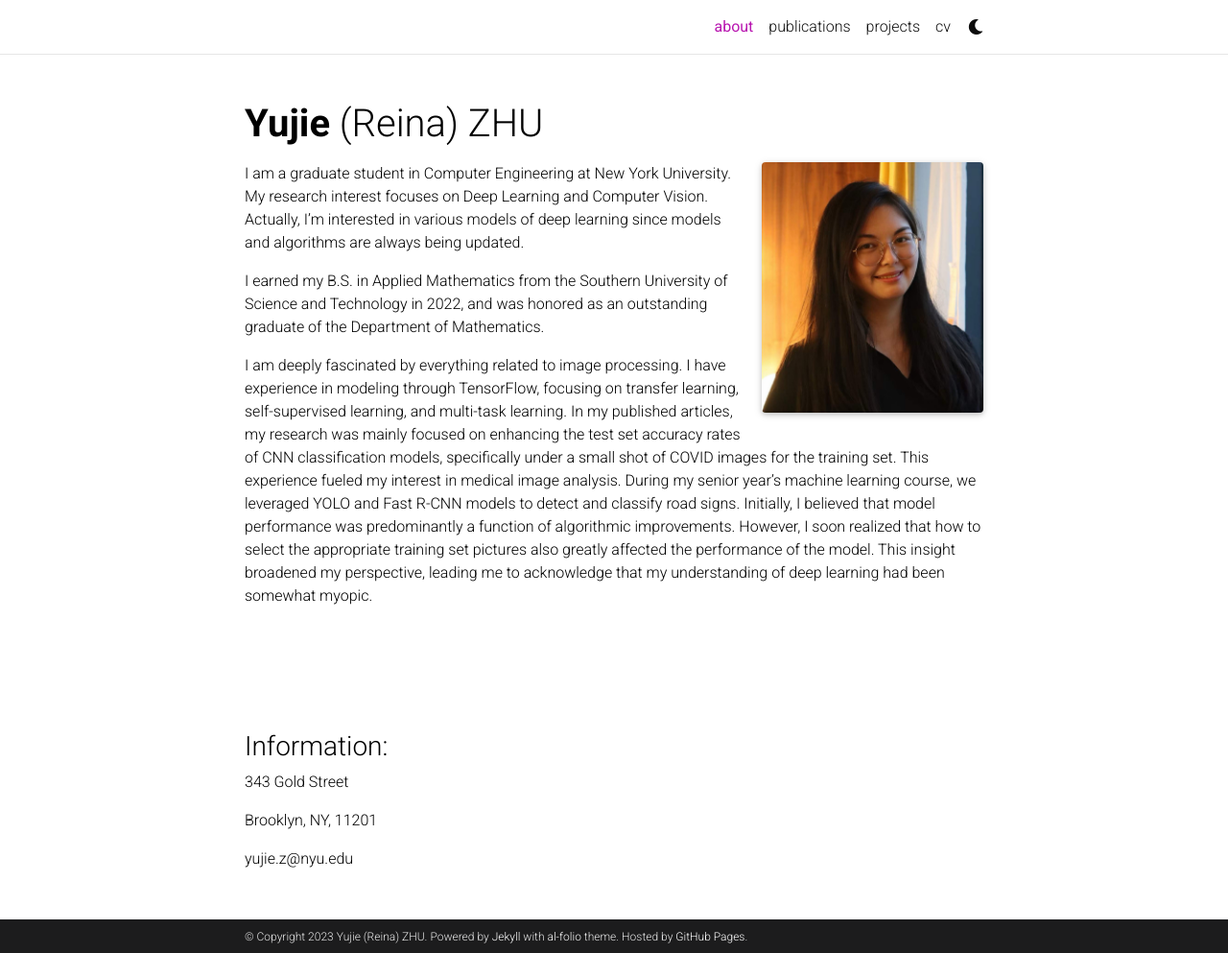
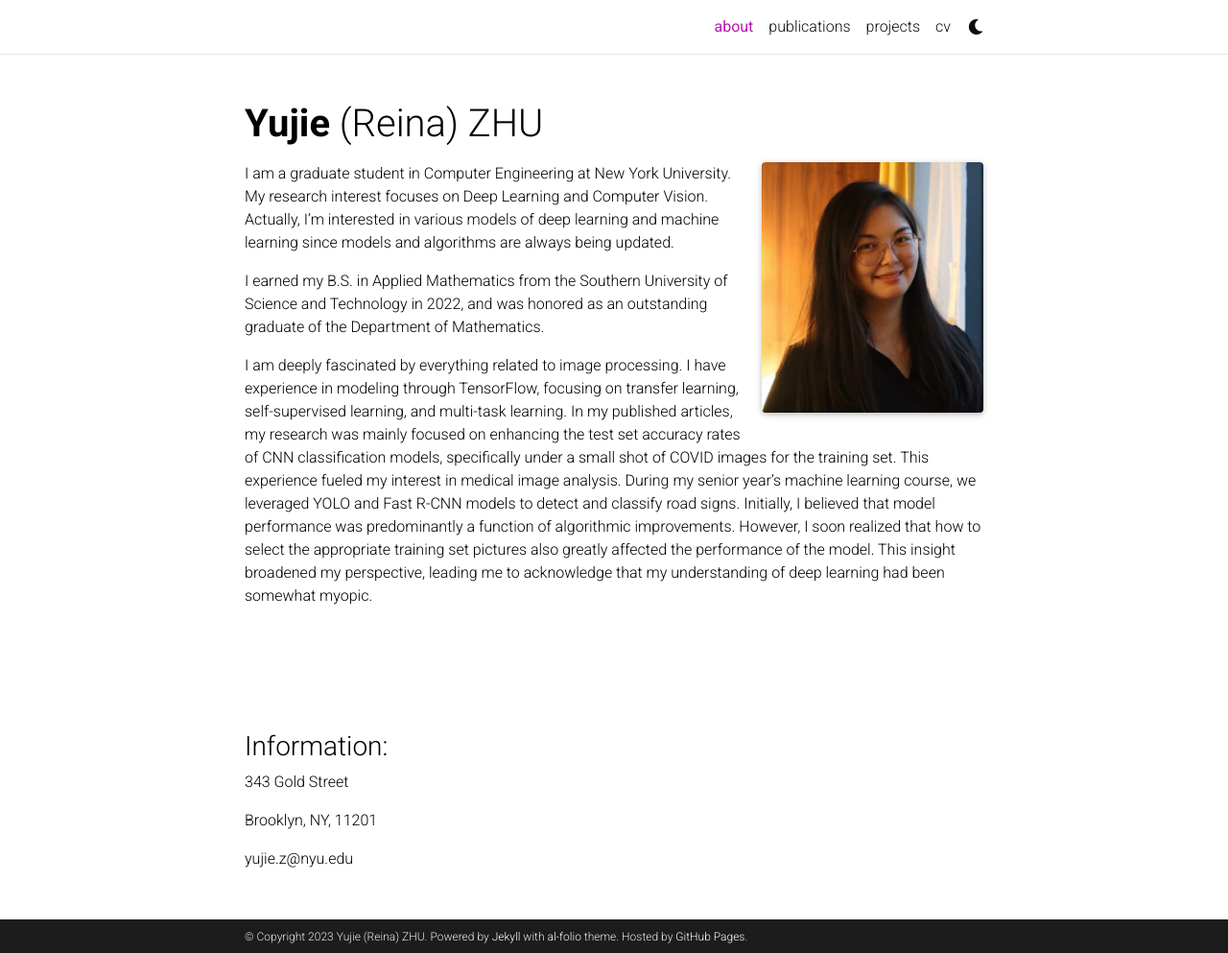
Before and after one commit to ReinaZhu/yujiezhu.github.io, a Jekyll site: the page built from _pages/about.md, in a window 1280 px wide and 993 px high. Shown: the whole window at 96% size. Built offline with Jekyll 4.4.1, drawn with Linux system fonts in a browser that asks for light colours; full-size pictures stand in for the smaller copies a plugin makes; comment, search, counter and statistics services are not loaded; a style sheet for code colours, icons or effects is not loaded.

Commit message:
Update about.md

```diff
--- a/_pages/about.md
+++ b/_pages/about.md
@@ -15,7 +15,7 @@
 social: false  # includes social icons at the bottom of the page
 ---
 
-I am a graduate student in Computer Engineering at New York University. My research interest focuses on Deep Learning and Computer Vision. Actually, I'm interested in various models of deep learning since models and algorithms are always being updated.
+I am a graduate student in Computer Engineering at New York University. My research interest focuses on Deep Learning and Computer Vision. Actually, I'm interested in various models of deep learning and machine learning since models and algorithms are always being updated.
 
 I earned my B.S. in Applied Mathematics from the Southern University of Science and Technology in 2022, and was honored as an outstanding graduate of the Department of Mathematics.
 
```
